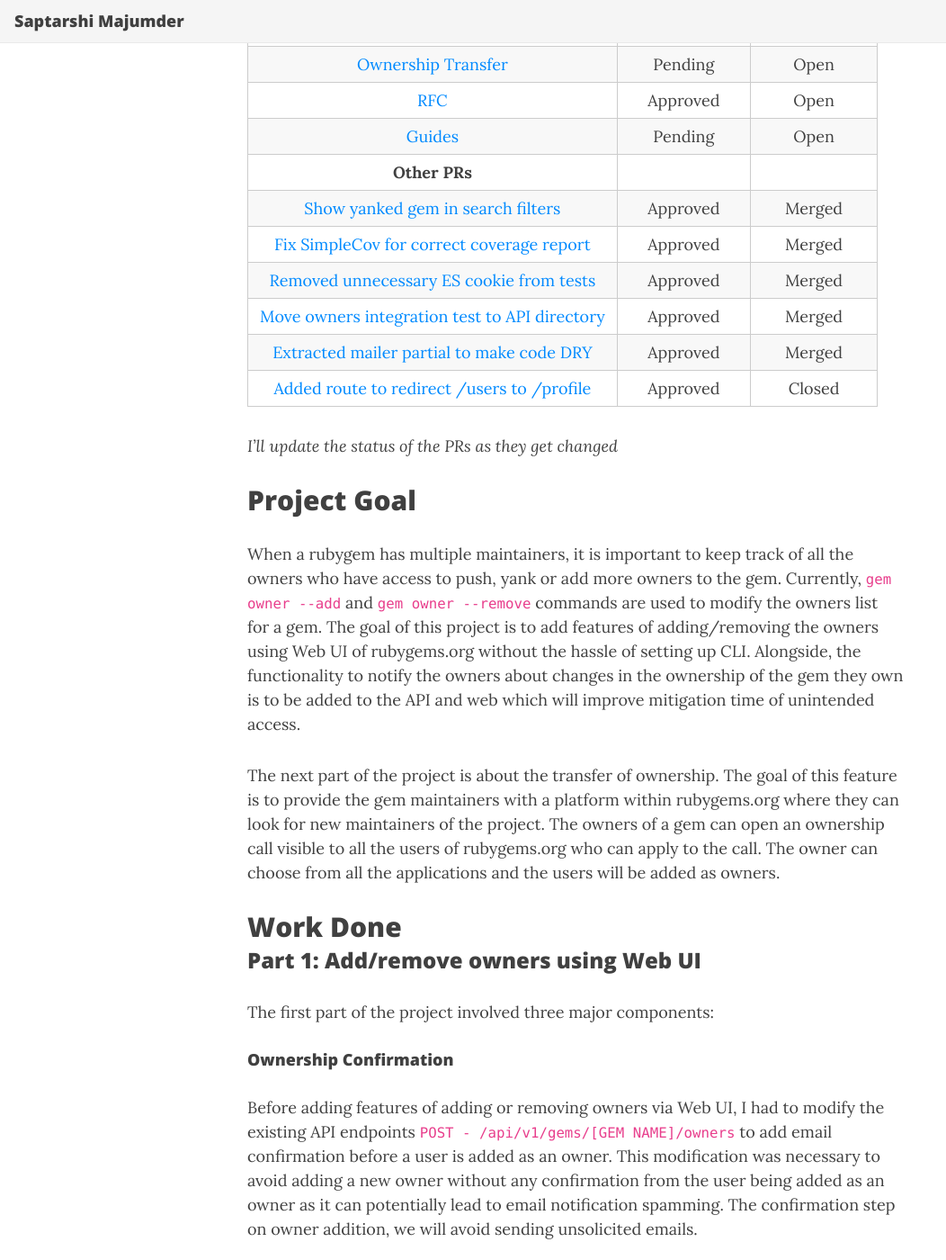
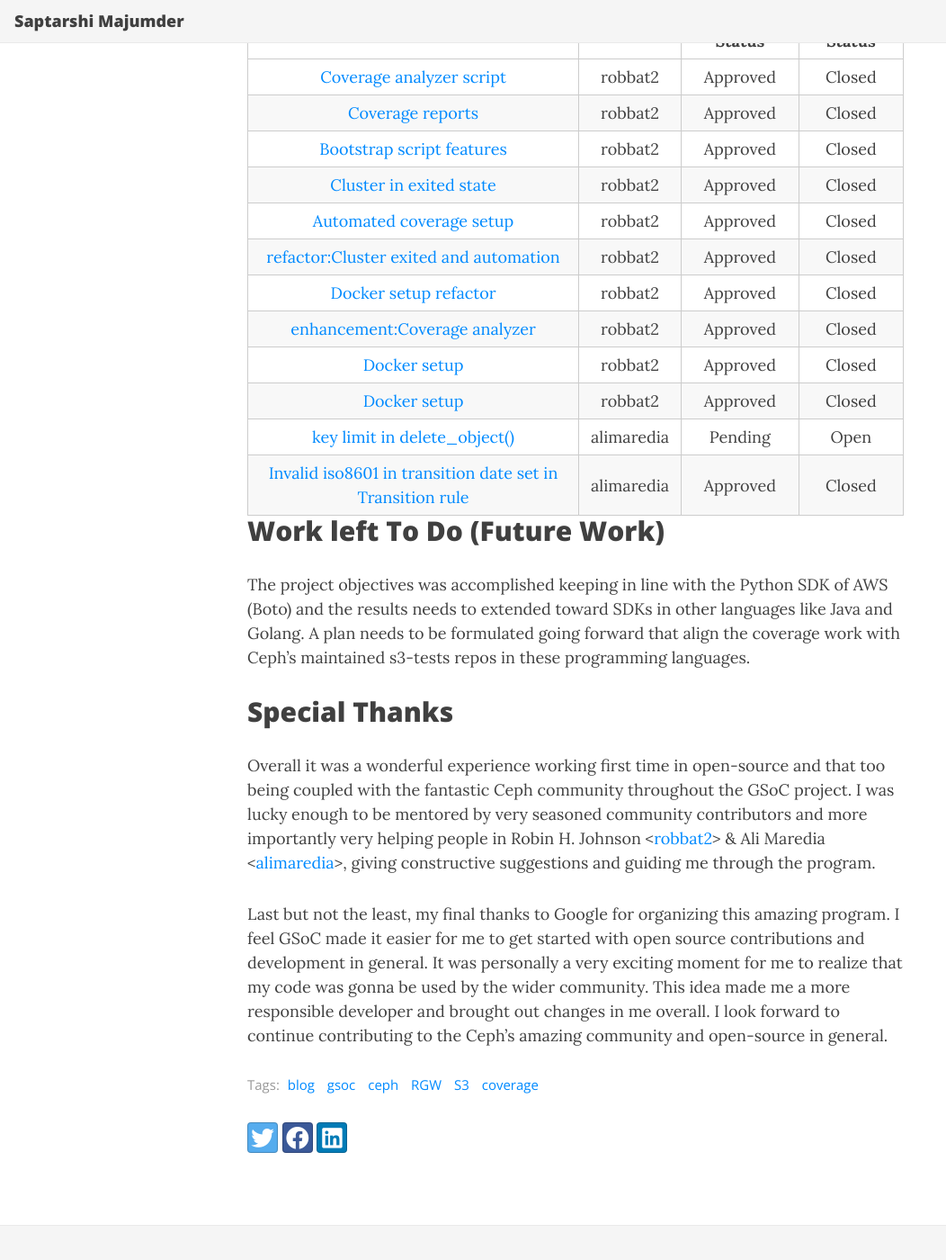
Before and after one commit to iraj465/iraj465.github.io, a Jekyll site: the page built from _posts/2021-08-18-gsoc-2021-final-report.md, in a window 1280 px wide and 1400 px high, scrolled down 7600 px. Shown: the whole window at 90% size, without its empty margins (0-1052 px from the left). Built offline with Jekyll 4.4.1, drawn with Linux system fonts in a browser that asks for light colours; nearby versions of some CDN libraries; some of the changed text lies outside the part shown.

Commit message:
Update 2021-08-18-gsoc-2021-final-report.md

````diff
--- a/_posts/2021-08-18-gsoc-2021-final-report.md
+++ b/_posts/2021-08-18-gsoc-2021-final-report.md
@@ -10,7 +10,7 @@
 ## Google Summer of Code 2021 Project
 - **Title**: RGW: S3 SDK Compatibility
 - **Project link**: [Take me there!](https://summerofcode.withgoogle.com/projects/#5755795897057280)
-- **Mentors**: [Robin H. Johnson](robbat2@orbis-terrarum.net) & [Ali Maredia](amaredia@redhat.com)
+- **Mentors**: Robin H. Johnson &lt;[robbat2](https://github.com/robbat2)>  & Ali Maredia &lt;[alimaredia](https://github.com/alimaredia)>
 - **Organization**: [Ceph](https://ceph.com/en/)
 - **Repository**: [RGW S3 Coverage testing](https://github.com/robbat2/rgw-s3-coverage-testing)
 
@@ -24,7 +24,7 @@
 - [Project Goals](#project-goals)
   - [Automating s3tests and ceph cluster with coverage](#automating-s3tests-and-ceph-cluster-with-coverage)
   - [Generating coverage output files](#generating-coverage-output-files)
-  - [Analyzing coverage of the source SDK files](#analyzing-coverage-of-the-source-SDK-files)
+  - [Analyzing coverage of the source SDK files](#analyzing-coverage-of-the-source-sdk-files)
 - [Development](#development)
 - [Author](#author)
 - [License](#license)
@@ -212,132 +212,32 @@
 ```
 
 
+## Pull Request changelog
+The pull requests introduced in the project and their activity during the period of GSoC is summarized below:
 
-## Pull Request history
-Pull requests created in the period of GSoC:
 
-| **PR Title**                                                                                              | **Review Status** | **Merge Status** |
-|:---------------------------------------------------------------------------------------------------------:|:-----------------:|:----------------:|
-| [Ownership Confirmation](https://github.com/rubygems/rubygems.org/pull/2357)                              | Approved          | Open             |
-| [Ownership Transfer](https://github.com/vachhanihpavan/rubygems.org/pull/22)                              | Pending           | Open             |
-| [RFC](https://github.com/rubygems/rfcs/pull/25)                                                           | Approved          | Open             |
-| [Guides](https://github.com/rubygems/guides/pull/265)                                                     | Pending           | Open             |
-| **Other PRs**                                                                                                                                    |
-| [Show yanked gem in search filters](https://github.com/rubygems/rubygems.org/pull/2339)                   | Approved          | Merged           |
-| [Fix SimpleCov for correct coverage report](https://github.com/rubygems/rubygems.org/pull/2438)           | Approved          | Merged           |
-| [Removed unnecessary ES cookie from tests](https://github.com/rubygems/rubygems.org/pull/2442)            | Approved          | Merged           |
-| [Move owners integration test to API directory](https://github.com/rubygems/rubygems.org/pull/2471)       | Approved          | Merged           |
-| [Extracted mailer partial to make code DRY](https://github.com/rubygems/rubygems.org/pull/2421)           | Approved          | Merged           |
-| [Added route to redirect /users to /profile](https://github.com/rubygems/rubygems.org/pull/2264)          | Approved          | Closed           |
+| **PR Title**                                                                                 | **Reviewer** | **Review Status** | **Merge Status** |
+|:--------------------------------------------------------------------------------------------:|:------------:|:-----------------:|:----------------:|
+| [Coverage analyzer script](https://github.com/robbat2/rgw-s3-coverage-testing/pull/9)        |  robbat2     | Approved          | Closed          |
+| [Coverage reports](https://github.com/robbat2/rgw-s3-coverage-testing/pull/8)                |  robbat2     | Approved          | Closed             |
+| [Bootstrap script features](https://github.com/robbat2/rgw-s3-coverage-testing/pull/6)       |  robbat2     | Approved          | Closed            |
+| [Cluster in exited state](https://github.com/robbat2/rgw-s3-coverage-testing/pull/5)         |  robbat2     | Approved          | Closed           |
+| [Automated coverage setup](https://github.com/robbat2/rgw-s3-coverage-testing/pull/4)        |  robbat2     | Approved          | Closed           |
+| [refactor:Cluster exited and automation](https://github.com/rubygems/rubygems.org/pull/2438) |  robbat2     | Approved          | Closed            |
+| [Docker setup refactor](https://github.com/robbat2/rgw-s3-coverage-testing/pull/2)           |  robbat2     | Approved          | Closed           |
+| [enhancement:Coverage analyzer](https://github.com/robbat2/rgw-s3-coverage-testing/pull/10)  |  robbat2     | Approved          | Closed            |
+| [Docker setup](https://github.com/robbat2/rgw-s3-coverage-testing/pull/1)                    |  robbat2     | Approved          | Closed            |
+| [Docker setup](https://github.com/robbat2/rgw-s3-coverage-testing/pull/1)                    |  robbat2     | Approved          | Closed           |
+| [key limit in delete_object()](https://github.com/ceph/s3-tests/pull/400)                    |  alimaredia  | Pending           | Open          |
+| [Invalid iso8601 in transition date set in Transition rule ](https://github.com/ceph/s3-tests/pull/399)                    |  alimaredia  | Approved           | Closed        |
 
-*I'll update the status of the PRs as they get changed*
 
-## Project Goal
-When a rubygem has multiple maintainers, it is important to keep track of all the owners who have access to
-push, yank or add more owners to the gem. Currently, `gem owner --add` and `gem owner --remove` commands are used
-to modify the owners list for a gem. The goal of this project is to add features of adding/removing the owners
-using Web UI of rubygems.org without the hassle of setting up CLI. Alongside, the functionality to notify the owners about changes
-in the ownership of the gem they own is to be added to the API and web which will improve mitigation time of unintended access.
-
-The next part of the project is about the transfer of ownership. The goal of this feature is to provide the gem maintainers with
-a platform within rubygems.org where they can look for new maintainers of the project. The owners of a gem can open an ownership call
-visible to all the users of rubygems.org who can apply to the call. The owner can choose from all the applications
-and the users will be added as owners.
-
-## Work Done
-
-### Part 1: Add/remove owners using Web UI
-The first part of the project involved three major components:
-
-#### Ownership Confirmation
-Before adding features of adding or removing owners via Web UI, I had to modify the existing API endpoints `POST - /api/v1/gems/[GEM NAME]/owners`
-to add email confirmation before a user is added as an owner. This modification was necessary to avoid adding a new owner
-without any confirmation from the user being added as an owner as it can potentially lead to email notification spamming.
-The confirmation step on owner addition, we will avoid sending unsolicited emails.
-
-![Ownership Confirmation](/assets/img/2020-08-21/confirmation.png)
-
-#### Ownership Management
-Next part I worked on was to add controllers and views for listing, adding and removing owners of a gem. I added new routes as below:
-```ruby
-resources :owners, only: %i[index destroy create], param: :handle do
-    get 'confirm/:token', to: 'owners#confirm', as: :confirm, on: :collection
-    get 'resend_confirmation', to: 'owners#resend_confirmation', as: :resend_confirmation, on: :member
-end
-```
-
-With suggestions from my mentor Aditya and other members of the community, I added extra information about the owners like MFA status along with
-data for auditing the ownership changes like owner added date and the user who added.
-
-I worked on two different UI designs for the ownership page. After a lot of discussions, suggestions and changes, final UI looked as:
-
-![Owners Index](/assets/img/2020-08-21/owners-index.png)
-
-A special thanks to [Hiren](https://github.com/hmistry) for providing constructive feedback and suggestions.
-
-#### User Verification
-Aditya suggested adding password verification of users before performing any sensitive actions of adding and removing owners. This would help
-mitigate any unauthorized access due to active browser sessions of logged in users.
-With this feature, a logged in user will be asked to confirm the password before performing any actions related to owners of a gem.
-After confirming the password, user won't be asked again for next 10 minutes.
-
-### Part 2: Ownership Transfer
-The second part of the project involved two major components:
-
-#### Ownership Calls
-There are a few cases when a gem needs new maintainers:
-1. When a gem owner isn't able to cope and needs help in maintaining.
-2. When a gem owner is not interested in maintaining the gem anymore.
-
-An ownership call can be opened in any of such cases.
-Users who are interested in taking the project further can apply and contact the gem owner easily.
-
-For this feature, I added a new endpoint `/ownership_calls` for a site wide listing of ownership calls for all rubygems. And I added
-`GET /gems/<gem-name>/ownership_calls` to view a call, `POST /gems/<gem-name>/ownership_calls` to create a call
-and `PATCH /gems/<gem-name>/ownership_calls` to close a call.
-
-![Ownership Calls](/assets/img/2020-08-21/ownership-calls.png)
-
-#### Ownership Requests
-Next was to implement functionality for users to apply to a call with a small message for the owner. After a user applies to a call,
-the owner will be notified about the applications using a digest email. Then, the owner can accept any applications and close the rest.
-
-I also implemented an endpoint `GET /profile/ownership_calls` to list all ownership calls and ownership applications made by the user
-at one place.
-
-## Work Left To Do
-The review for ownership transfer PR is pending. Based on the review comments, I will have to make the changes if required to get the PR merged.
-
-## Weekly Updates
-I have posted my weekly updates on Ruby GSoC blog [here](http://rubygsoc.github.io/add-gem-owner-add-and-remove-in-web-ui-of-rubygems.org/).
-
-## Learning
-- The major learning outcome from this project was good coding practice. I learnt how to write DRY, reusable code following SOLID principles.
-I also learnt how to write good tests/specs covering all possible scenarios.
-
-- When writing the [RFC](https://github.com/rubygems/rfcs/pull/25/) for the project, I had long discussions with Aditya trying to decide on
-the terms to use for `ownership calls` and `ownership requests`. Coming up with good names for methods, variables and tests was a great lesson
-learnt.
-
-- While working on UI/UX for owners page, I learnt a lot of good practices for design as suggested by Hiren, Aditya and from online resources.
-
-- Through this journey, I learnt a lot about how open source projects work, getting involved with the community and contributing to the projects.
-
-- Alongside the project, I was reading a few books suggested by my mentor Aditya. They helped a lot in learning how to good code which
-improves readability, productivity and reduces the cost of change.
-    - PRACTICAL OBJECT ORIENTED DESIGN IN RUBY by Sandi Metz.
-    - REFACTORING by Martin Fowler.
+## Work left To Do (Future Work)
+The project objectives was accomplished keeping in line with the Python SDK of AWS (Boto) and the results needs to extended toward SDKs in other languages like Java and Golang. A plan needs to be formulated going forward that align the coverage work with Ceph's maintained s3-tests repos in these programming languages.
 
 ## Special Thanks
-It was wonderful working with Ruby community throughout the GSoC project. I would like to thank Aditya for patiently reviewing my code,
-giving constructive suggestions and guiding me through the program. Thanks to Hiren and the members of Ruby Community for helping with their
-suggestions.
+Overall it was a wonderful experience working first time in open-source and that too being coupled with the fantastic Ceph community throughout the GSoC project. I was lucky enough to be mentored by very seasoned community contributors and more importantly very helping people in Robin H. Johnson &lt;[robbat2](https://github.com/robbat2)>  & Ali Maredia &lt;[alimaredia](https://github.com/alimaredia)>,
+giving constructive suggestions and guiding me through the program.
 
-It would like to thank [Mohit Tahiliani](https://github.com/mohittahiliani) sir and [Mishal Shah](https://github.com/mishal23) for motivating
-and guiding me in applying and getting through the whole program.
-
-Final thanks to Google for organizing this amazing program. I feel GSoC made it easier for me to get started with open source contributions.
-I saw ideas getting dropped after PR was complete([#2264]((https://github.com/rubygems/rubygems.org/pull/2264))),
-complete change in implementation([#2339](https://github.com/rubygems/rubygems.org/pull/2339)) and work done by me being deployed through the program.
-It was a great lesson on how projects are built and maintained with great quality.
-I am excited to continue contributing to the open source community.
+Last but not the least, my final thanks to Google for organizing this amazing program. I feel GSoC made it easier for me to get started with open source contributions and development in general. It was personally a very exciting moment for me to realize that my code was gonna be used by the wider community. This idea made me a more responsible developer and brought out changes in me overall.
+I look forward to continue contributing to the Ceph's amazing community and open-source in general.
````
